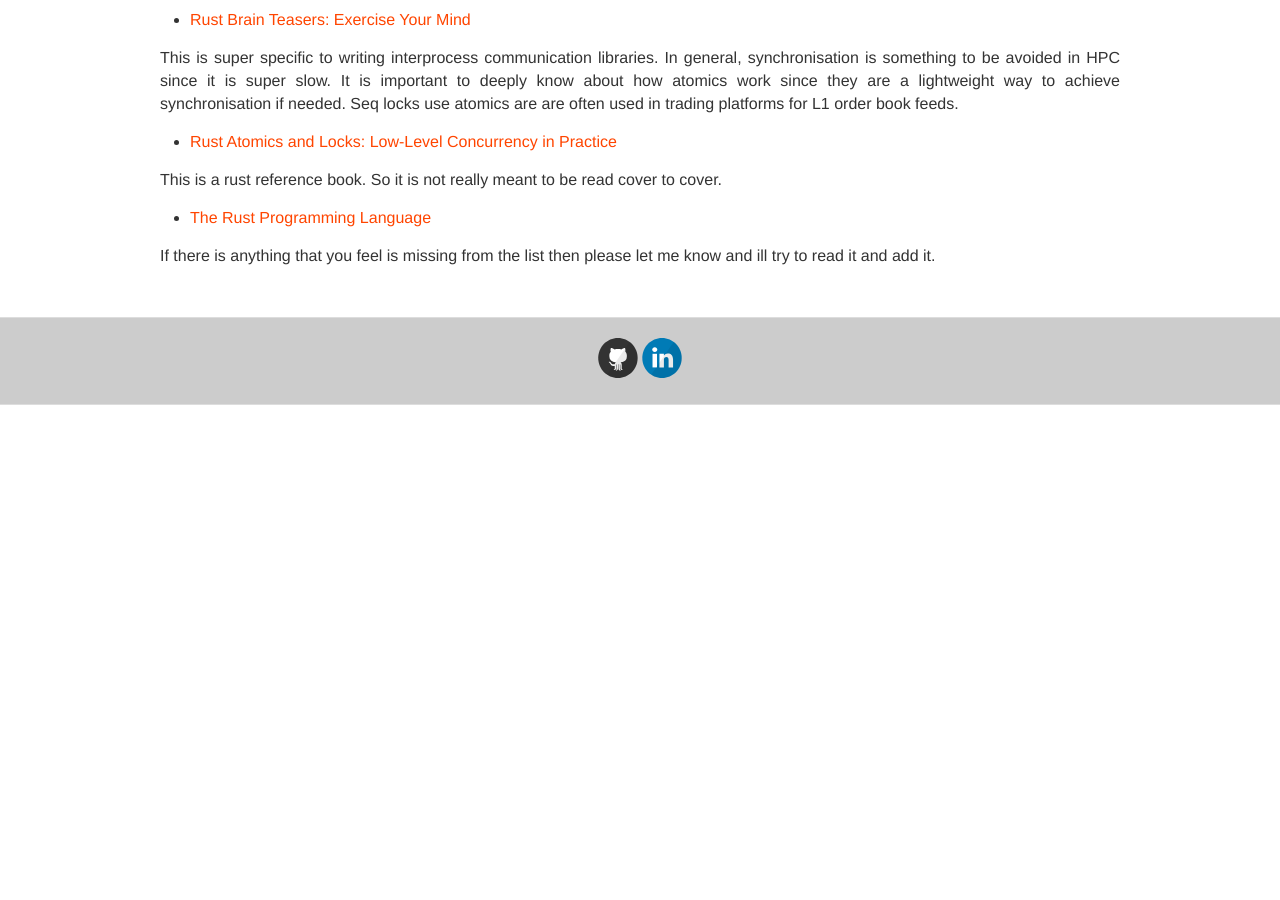
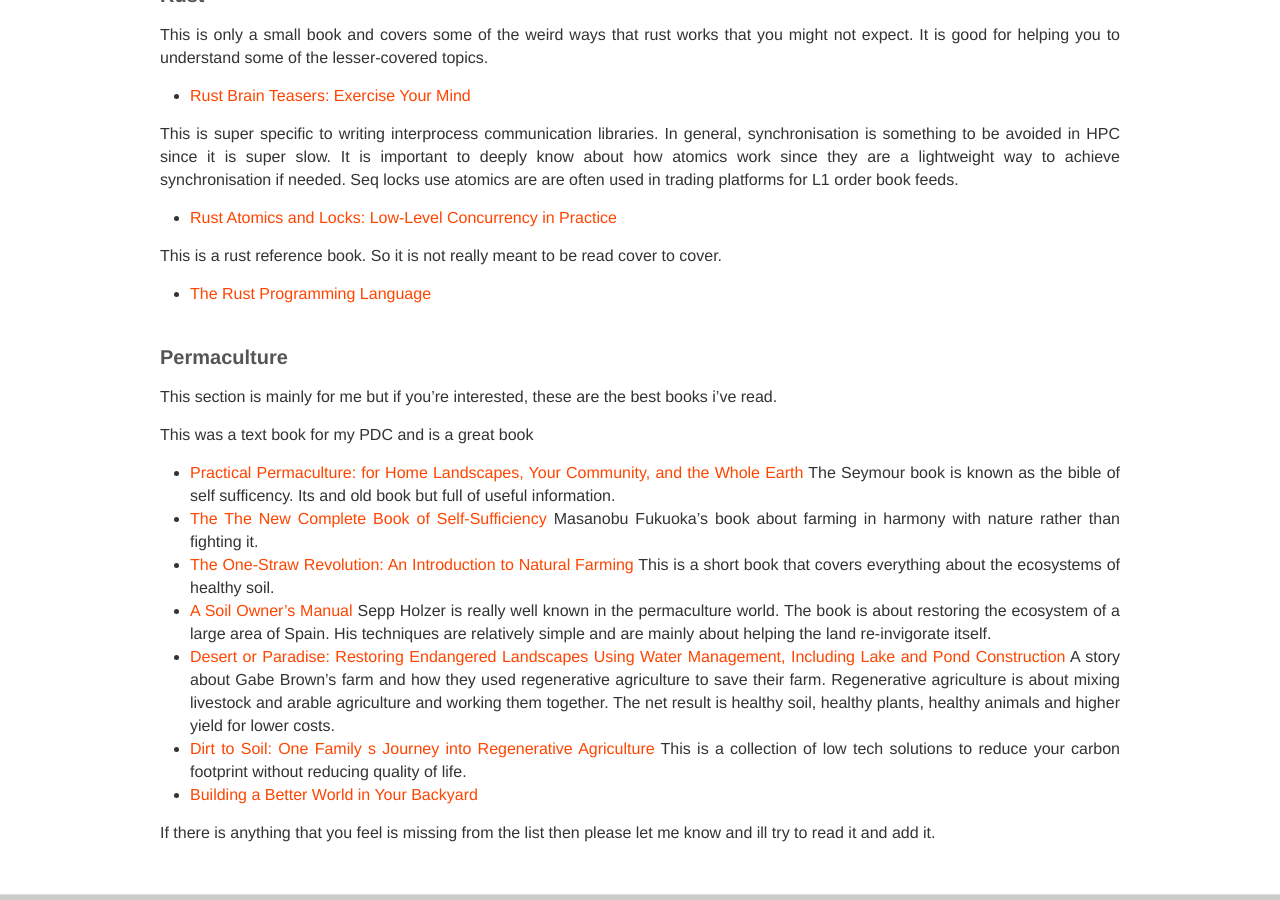
Before and after one commit to MarkRBest/markrbest.github.io, a Jekyll site: the page built from _posts/2024-09-03-reading-list.md, in a window 1280 px wide and 900 px high, scrolled down 3584 px. Built offline with Jekyll 4.4.1, drawn with Linux system fonts in a browser that asks for light colours; nearby versions of some CDN libraries; comment, search, counter and statistics services are not loaded; before the commit the page ends 3989 px from its top, so only the background shows below that; some of the changed text lies outside the part shown.

Commit message:
add permaculture

```diff
--- a/_posts/2024-09-03-reading-list.md
+++ b/_posts/2024-09-03-reading-list.md
@@ -5,11 +5,11 @@
 - Books
 ---
 
-How do you eat an elephant? I have wanted to write a reading list but I have been apprehensive since I didn't want to include too much and wanted also to explain why the books were in the list.
-If you want to trade crypto there is no point reading the Hull interest rate model book. This list likely will be a work in progress so keep that in mind.
-As I write this I realise I have a deep problem with how many books I have.
+I have wanted to write a reading list for a while. I've been apprehensive because I didn't want to include too much and wanted also to explain why the books were in the list.
+For example, if you trade crypto there is not much point reading the Hull IR book. This list likely will be a work in progress so keep that in mind.
+As I write this I realise I have a problem with how many books I have.
 
-These are not referal links, they are just Amazon links. Feel free to source the books from wherever you like.
+These are not referral links, they are just Amazon links. Feel free to source the books from wherever you like.
 
 ### General
 
@@ -40,6 +40,10 @@
 This book is great. The issue with A/B testing is that you want to switch over to the best model as quickly as possible. The author is ex-getco and its very well written.
 
 * [Experimentation for Engineers: From A/B testing to Bayesian optimization](https://a.co/d/gItrgAC)
+
+Timothy Master's books are a good read for those wanting to build quantitative strategies.
+He does a lot of data mining, so the books address common issues that come from this. They include topics like, probability of false discovery, combinatorial symmetric cross validation (CSCV), optimisation objectives and much more.
+
 * [Statistically Sound Indicators For Financial Market Prediction: Algorithms in C++](https://a.co/d/fi2g6TS)
 * [Testing and Tuning Market Trading Systems: Algorithms in C++](https://amzn.eu/d/2T57Z9f)
 
@@ -155,5 +159,27 @@
 * [The Rust Programming Language](https://amzn.eu/d/5iQDjWL)
 
 
+### Permaculture
+
+This section is mainly for me but if you're interested, these are the best books i've read.
+
+This was a text book for my PDC and is a great book
+* [Practical Permaculture: for Home Landscapes, Your Community, and the Whole Earth](https://amzn.eu/d/9S89m2E)
+The Seymour book is known as the bible of self sufficency. Its and old book but full of useful information.
+* [The The New Complete Book of Self-Sufficiency](https://amzn.eu/d/75A6fyg)
+Masanobu Fukuoka’s book about farming in harmony with nature rather than fighting it.
+* [The One-Straw Revolution: An Introduction to Natural Farming](https://amzn.eu/d/0rNmukF)
+This is a short book that covers everything about the ecosystems of healthy soil.
+* [A Soil Owner's Manual](https://amzn.eu/d/2Uk55Z1)
+Sepp Holzer is really well known in the permaculture world. The book is about restoring the ecosystem of a large area of Spain.
+His techniques are relatively simple and are mainly about helping the land re-invigorate itself.
+* [Desert or Paradise: Restoring Endangered Landscapes Using Water Management, Including Lake and Pond Construction](https://amzn.eu/d/0aoF3wq)
+A story about Gabe Brown's farm and how they used regenerative agriculture to save their farm.
+Regenerative agriculture is about mixing livestock and arable agriculture and working them together.
+The net result is healthy soil, healthy plants, healthy animals and higher yield for lower costs.
+* [Dirt to Soil: One Family s Journey into Regenerative Agriculture](https://amzn.eu/d/8yaQdVK)
+This is a collection of low tech solutions to reduce your carbon footprint without reducing quality of life.
+* [Building a Better World in Your Backyard](https://amzn.eu/d/4eZyxnZ)
+
 
 If there is anything that you feel is missing from the list then please let me know and ill try to read it and add it.
```
